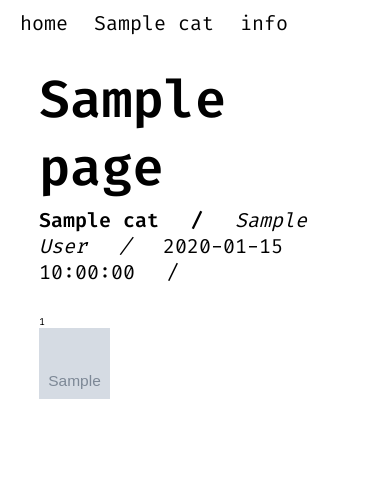
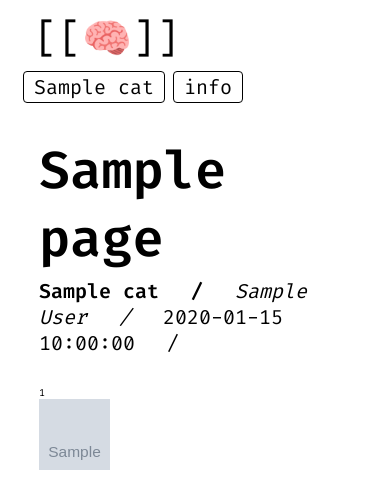
Before and after one commit to zvevqx/f_ctb1, a Flask app: template templates/single.html in a window 390 px wide. Shown: the top 504 px of the page. Run offline with Flask 2, Linux system fonts and the light colour scheme; the template is opened without the code that fills it: most values are stand-ins (such as "Sample title", 1, 10 or a date in 2020); grey boxes marked "Sample" are stand-in pictures.

Commit message:
phone fix

```diff
--- a/static/style.css
+++ b/static/style.css
@@ -19,6 +19,11 @@ body{
     display:inline-block;
     margin-right:20px;
 }
+
+#menu ul li:first-of-type {
+    font-size:2em;
+}
+
 
 #menu ul li a{
     color: #000000;
@@ -196,3 +201,24 @@ p{
 .fullImg img{
 	width:100%;
 }
+
+
+@media (max-width: 600px) {
+
+    #articles ul li span {
+        display:none;
+    }
+    #menu ul li:first-of-type {
+        outline: none;
+        width:100%;
+    }
+    #menu ul li {
+        outline: 1px solid #000;
+        padding: 2px 10px;
+        border-radius:3px;
+        margin-left:4px;
+        margin-bottom: 5px;
+        margin-right:0;
+    }
+
+}
--- a/templates/menu.html
+++ b/templates/menu.html
@@ -1,10 +1,9 @@
 <div id="menu">
         <nav>
             <ul>
-                <li><a href="{{ url_for('index', _external=False) }}/">home</a></li>
+                <li><a href="{{ url_for('index', _external=False) }}">[[🧠]]</a></li>
                 {% for cat in catList : %}
-
-		<li><a href="{{ url_for('index', _external=False) }}cat/{{cat}}">{{cat}}</a></li>
+		    <li><a href="{{ url_for('index', _external=False) }}cat/{{cat}}">{{cat}}</a></li>
                 {% endfor %}
                 <li><a href="{{ url_for('index', _external=False) }}info">info</a></li>
             </ul>
```
